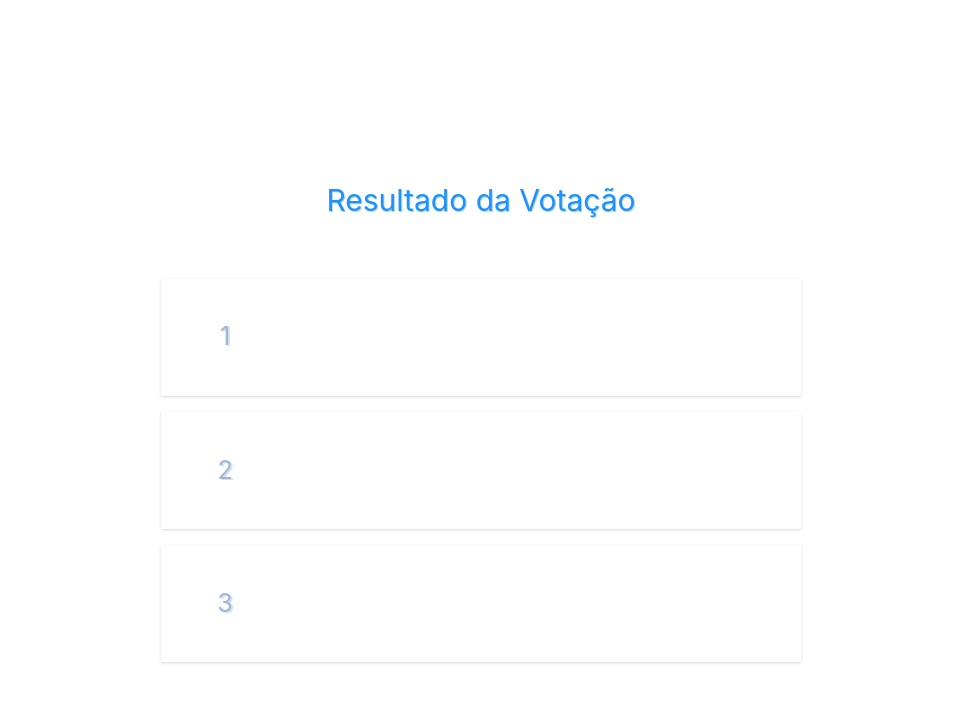
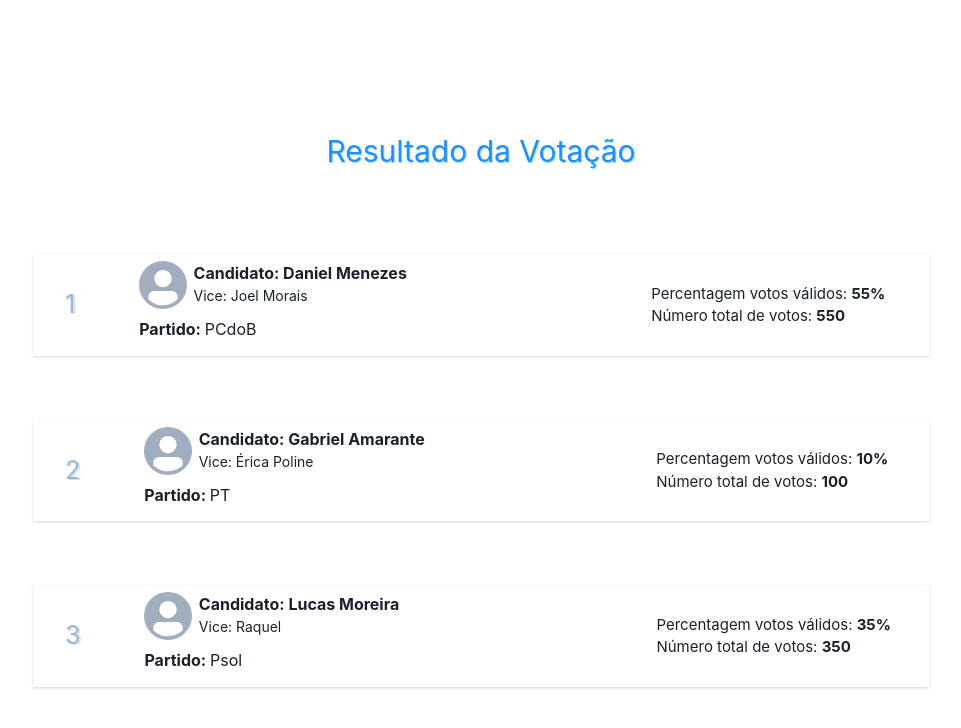
Before and after one commit to Joel-leal/voting-system, a Next.js app: page /result in a window 1280 px wide. Shown: the top 728 px of the page, without its empty margins (159-1120 px from the left). Built offline with nearby package versions, Linux system fonts and the light colour scheme.

Commit message:
fix: Correction resultCard and ResultDisplay.

```diff
--- a/packages/components/ResultDisplay.tsx
+++ b/packages/components/ResultDisplay.tsx
@@ -1,4 +1,6 @@
 import { Box, Flex, Text } from '@chakra-ui/react';
+
+import ResultCard from './resultCard';
 
 const positions = [
   {
@@ -26,34 +28,43 @@ const positions = [
 export default function ResultDisplay() {
   return (
     <Flex
-      h="50vh"
       w="100wh"
       alignSelf="center"
       justifyContent="center"
       direction="column"
     >
-      {positions.map((candidates, index) => (
+      {positions.map((participant, index) => (
         <Box
+          display="flex"
           bg="white"
-          w="50vw"
+          w="70vw"
           boxShadow="base"
-          h="80%"
           alignItems="center"
-          margin="0.5rem"
-          key={candidates.candidate}
+          key={participant.candidate}
+          margin="2rem"
         >
           <Box
             display="flex"
             bg="while
             "
-            w="20%"
+            w="10vw"
             h="100%"
             alignItems="center"
-            justifyContent="center"
+            justifyContent="left"
+            padding="2rem"
           >
             <Text color="#A2B5CD" textShadow="2px 1px #CAE1FF" fontSize="25px">
               {index + 1}
             </Text>
+          </Box>
+          <Box alignItems="center" w="70vw" px="2rem">
+            <ResultCard
+              candidate={participant.candidate}
+              vice={participant.vice}
+              party={participant.partido}
+              percentagem={participant.porcentagem}
+              votos={participant.votos}
+            />
           </Box>
         </Box>
       ))}
--- a/packages/components/resultCard.tsx
+++ b/packages/components/resultCard.tsx
@@ -1,33 +1,51 @@
 import { Flex, Box, Avatar, Text } from '@chakra-ui/react';
 
-import type { NextPage } from 'next';
+interface Electionesult {
+  candidate: string;
+  vice: string;
+  party: string;
+  percentagem: string;
+  votos: string;
+}
 
-const ResultCard: NextPage = () => {
+function ResultCard({
+  candidate,
+  vice,
+  party,
+  percentagem,
+  votos,
+}: Electionesult) {
   return (
-    <>
-      <Box display="flex" flexDirection="column" width="50vw" px="2rem">
+    <Flex flexDirection="row" w="60vw">
+      <Box w="40vw">
         <Flex>
           <Box>
             <Avatar src="" />
           </Box>
-          <Box mx="0.5rem">
-            <Text fontWeight="bold">name candidato</Text>
-            <Text fontSize="sm">name vice</Text>
+          <Box px="0.4rem">
+            <Text fontWeight="bold">Candidato: {candidate}</Text>
+            <Text fontSize="sm">Vice: {vice}</Text>
           </Box>
         </Flex>
         <Box py=".5rem">
           <Text>
-            <b>Partido: </b>Xablau
+            <b>Partido: </b>
+            {party}
           </Text>
         </Box>
       </Box>
-      <Box display="flex" justifyContent="end" width="100%">
-        <Text fontSize="20px" px="2rem">
-          56%
+      <Flex justifyContent="center" flexDirection="column">
+        <Text fontSize="15px">
+          {' '}
+          Percentagem votos válidos: <b>{percentagem}</b>
         </Text>
-      </Box>
-    </>
+        <Text fontSize="15px">
+          {' '}
+          Número total de votos: <b>{votos}</b>
+        </Text>
+      </Flex>
+    </Flex>
   );
-};
+}
 
 export default ResultCard;
```
